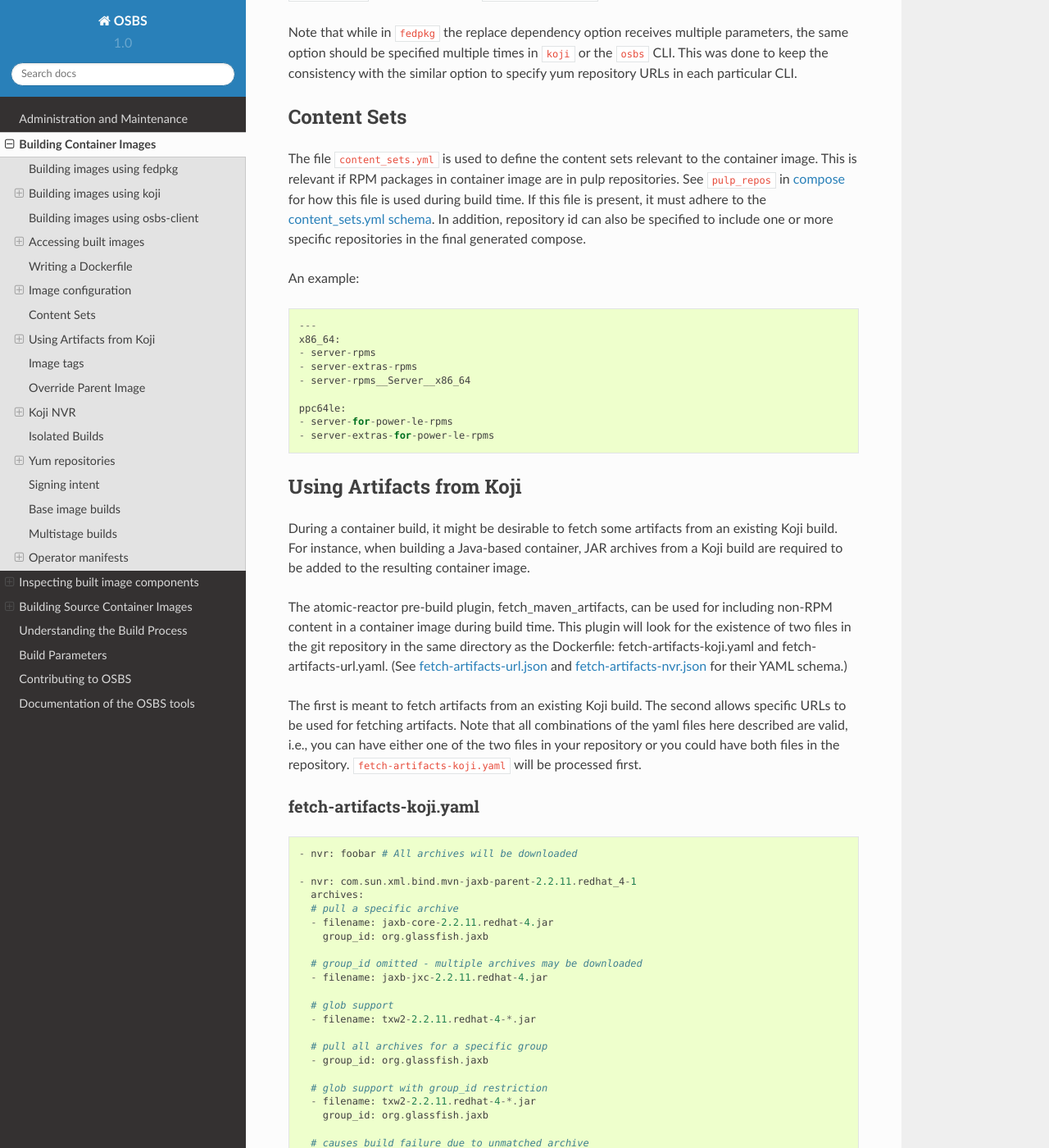
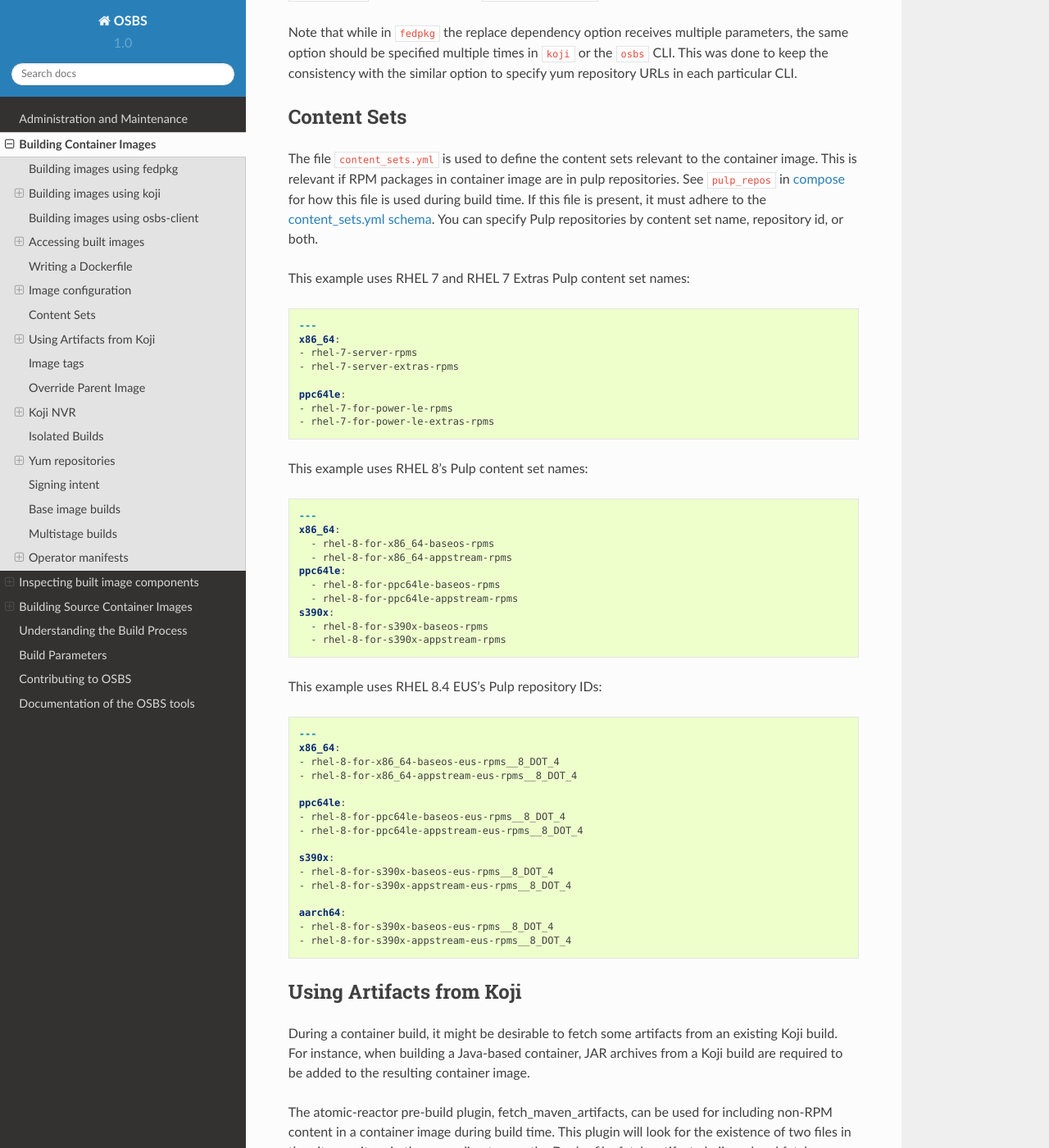
Before and after one commit to containerbuildsystem/osbs-docs, a Sphinx documentation site: the page built from docs/users.rst, in a window 1280 px wide and 1400 px high, scrolled down 16288 px. Shown: the whole window at 82% size. Built offline with Sphinx 7.4.7 and the Read the Docs theme 2.0.0, drawn with Linux system fonts in a browser that asks for light colours.

Commit message:
users: improve content set examples
Rephrase the sentence about Pulp repository IDs to use the active voice.

Show how users can use content set names or repository IDs with RHEL 7
and RHEL 8 examples that are easy to copy and paste.

Tell Sphinx to syntax-highlight these examples as YAML.

Signed-off-by: Ken Dreyer <kdreyer@redhat.com>

```diff
--- a/docs/users.rst
+++ b/docs/users.rst
@@ -839,23 +839,60 @@ The file ``content_sets.yml`` is used to define the content sets relevant to the
 container image.  This is relevant if RPM packages in container image are in
 pulp repositories. See ``pulp_repos`` in :ref:`container.yaml-compose` for how
 this file is used during build time. If this file is present, it must adhere
-to the `content_sets.yml schema`_. In addition, repository id can also be
-specified to include one or more specific repositories in the final generated
-compose.
+to the `content_sets.yml schema`_. You can specify Pulp repositories by
+content set name, repository id, or both.
 
 .. _`content_sets.yml schema`: https://github.com/containerbuildsystem/atomic-reactor/blob/master/atomic_reactor/schemas/content_sets.json
 
-An example::
+This example uses RHEL 7 and RHEL 7 Extras Pulp content set names:
+
+.. code-block:: yaml
 
   ---
   x86_64:
-  - server-rpms
-  - server-extras-rpms
-  - server-rpms__Server__x86_64
+  - rhel-7-server-rpms
+  - rhel-7-server-extras-rpms
 
   ppc64le:
-  - server-for-power-le-rpms
-  - server-extras-for-power-le-rpms
+  - rhel-7-for-power-le-rpms
+  - rhel-7-for-power-le-extras-rpms
+
+This example uses RHEL 8's Pulp content set names:
+
+.. code-block:: yaml
+
+  ---
+  x86_64:
+    - rhel-8-for-x86_64-baseos-rpms
+    - rhel-8-for-x86_64-appstream-rpms
+  ppc64le:
+    - rhel-8-for-ppc64le-baseos-rpms
+    - rhel-8-for-ppc64le-appstream-rpms
+  s390x:
+    - rhel-8-for-s390x-baseos-rpms
+    - rhel-8-for-s390x-appstream-rpms
+
+This example uses RHEL 8.4 EUS's Pulp repository IDs:
+
+.. code-block:: yaml
+
+  ---
+  x86_64:
+  - rhel-8-for-x86_64-baseos-eus-rpms__8_DOT_4
+  - rhel-8-for-x86_64-appstream-eus-rpms__8_DOT_4
+
+  ppc64le:
+  - rhel-8-for-ppc64le-baseos-eus-rpms__8_DOT_4
+  - rhel-8-for-ppc64le-appstream-eus-rpms__8_DOT_4
+
+  s390x:
+  - rhel-8-for-s390x-baseos-eus-rpms__8_DOT_4
+  - rhel-8-for-s390x-appstream-eus-rpms__8_DOT_4
+
+  aarch64:
+  - rhel-8-for-s390x-baseos-eus-rpms__8_DOT_4
+  - rhel-8-for-s390x-appstream-eus-rpms__8_DOT_4
+
 
 Using Artifacts from Koji
 -------------------------
```
